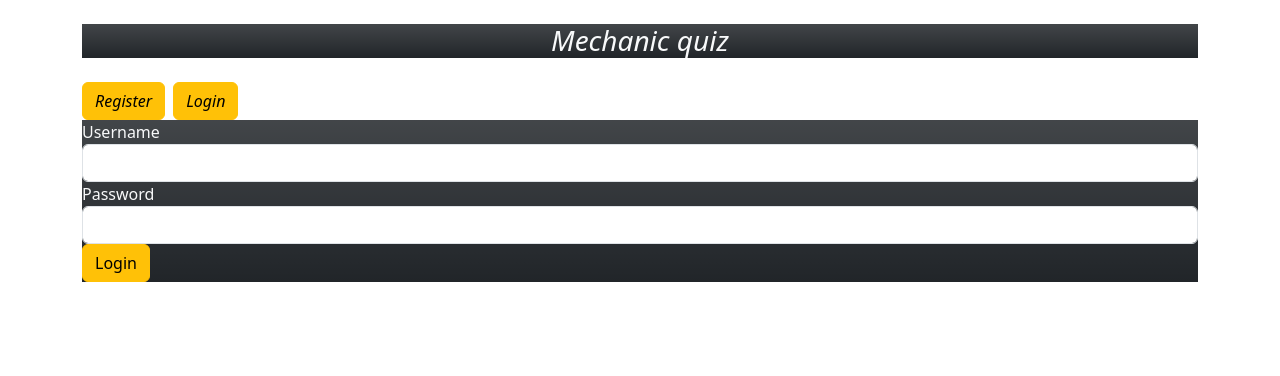
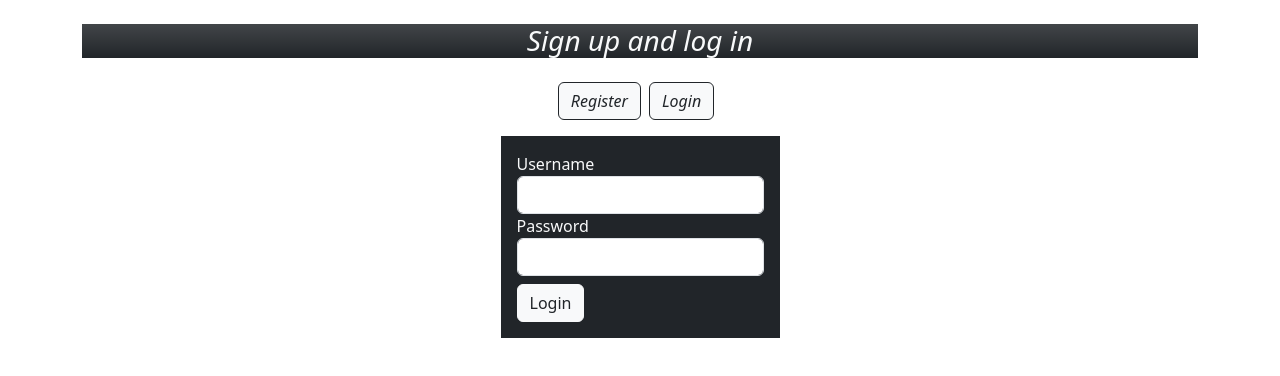
Before and after one commit to DUAwele/login-app, a React (Create React App) app: page /Login in a window 1280 px wide. Shown: the top 376 px of the page. Built offline with nearby package versions, Linux system fonts and the light colour scheme.

Commit message:
almost done

```diff
--- a/src/Login.js
+++ b/src/Login.js
@@ -23,12 +23,16 @@ function Login(){
 
             })
 
+            alert('Welcome '+ Username)
+
+
         }
 
 
 
     return(
-        <div className='bg-dark bg-gradient'>
+        <div className='bg-gradient d-flex justify-content-center align-items-center mt-3'>
+            <div className='p-3 bg-dark w-25'>
         <form id="Login" onSubmit={(e) => e.preventDefault()} >
             <div>
             <label id="" className='text-light' >Username</label>
@@ -38,9 +42,10 @@ function Login(){
             <label id="" className='text-light' >Password</label>
             <input className='form-control' type="password" name="" placeholder="" onChange={(e) => {setPassword(e.target.value)}}/>
             </div>
-            <button onClick={login} className="btn btn-warning">Login</button>
+            <button onClick={login} className="btn btn-light text-dark mt-2">Login</button>
 
         </form>
+        </div>
     </div>
 
     )
--- a/src/Registeration.js
+++ b/src/Registeration.js
@@ -14,10 +14,12 @@ function Registeration(){
             console.log(response);
         })
 
+        alert('Thank you for signing up')
+
     }
 
     return(
-        <div className=' bg-gradient d-flex justify-content-center align-items-center '>
+        <div className=' bg-gradient d-flex justify-content-center align-items-center mt-3 '>
             <div className='p-3 bg-dark w-25'>
             <form id="register" onSubmit={(e) => e.preventDefault()} >
                 <div>
@@ -28,7 +30,7 @@ function Registeration(){
                 <label id="password" className='text-light' >Password</label>
                 <input className='form-control' type="password" placeholder="" onChange={(e) => {setPasswordReg(e.target.value)}} />
                 </div>
-                <button onClick={register} className="btn btn-warning">Register</button>
+                <button onClick={register} className="btn btn-light text-dark mt-2">Register</button>
 
             </form>
             </div>
--- a/src/layout.js
+++ b/src/layout.js
@@ -7,10 +7,10 @@ function Layout({children})
 {
     return (
          <div className="container mt-4 ">
-            <h3 className="text-center mb-4 bg-dark bg-gradient fst-italic text-light">Mechanic quiz</h3>
-            <nav>
-                <Link className="btn btn-warning me-2 fst-italic reg" to="/"> Register </Link>
-                <Link className="btn btn-warning me-2 fst-italic reg" to="/Login"> Login </Link>
+            <h3 className="text-center mb-4 bg-dark bg-gradient fst-italic text-light">Sign up and log in</h3>
+            <nav className='bg-gradient d-flex justify-content-center align-items-center' >
+                <Link className="btn btn-light btn btn-outline-dark me-2 fst-italic reg" to="/"> Register </Link>
+                <Link className="btn btn-light btn btn-outline-dark me-2 fst-italic reg" to="/Login"> Login </Link>
             </nav>
             {children}
          </div>
```
